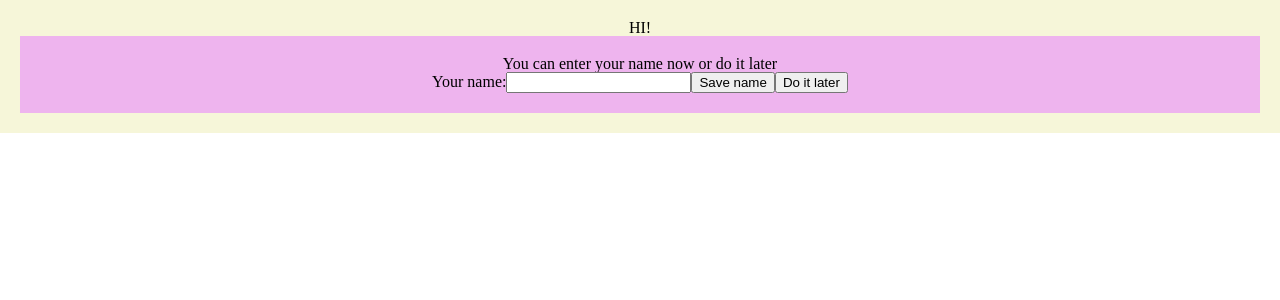
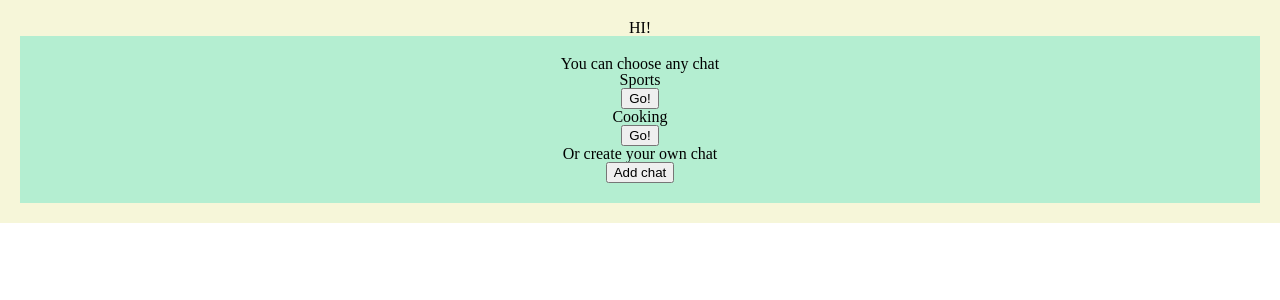
Before and after one commit to ChattProject/chatterease, a React (Create React App) app: page /chats in a window 1280 px wide. Shown: the top 300 px of the page. Built offline with nearby package versions, Linux system fonts and the light colour scheme.

Commit message:
Add react router

```diff
--- a/package.json
+++ b/package.json
@@ -10,8 +10,10 @@
     "react": "^18.2.0",
     "react-dom": "^18.2.0",
     "react-redux": "^8.1.2",
+    "react-router-dom": "^6.14.2",
     "react-scripts": "5.0.1",
     "redux": "^4.2.1",
+    "use-history": "^1.4.1",
     "web-vitals": "^2.1.4"
   },
   "scripts": {
--- a/src/App.jsx
+++ b/src/App.jsx
@@ -1,19 +1,36 @@
 import "./App.css";
 import "./_reset.css";
-import { useEffect, useState } from "react";
-import { EnterWindow } from "./components/EnterWindow/EnterWindow";
+import { useState } from "react";
 import { ChatList } from "./components/ChatList/ChatList";
 import { useDispatch, useSelector } from "react-redux";
+import { Navigate, Route, Routes } from "react-router-dom";
+import { Home } from "./components/Home/Home";
+import { NewChat } from "./components/NewChat/NewChat";
+import { addChat, addMessage } from "./actions/actions";
+import { Chat } from "./components/Chat/Chat";
 
 function App() {
   const allChats = useSelector((state) => state);
   const dispatch = useDispatch();
 
-  const [enter, setEnter] = useState(false);
   const [userName, setUserName] = useState("none");
+  const [selectedChatIndex, setSelectedChatIndex] = useState(null);
 
   const removeUserName = () => {
     setUserName("");
+  };
+
+  const addNewChat = (title) => {
+    const newChat = {
+      id: Date.now(),
+      title: title,
+      messages: [],
+    };
+    dispatch(addChat(newChat));
+  };
+
+  const addMessageToChat = (message) => {
+    dispatch(addMessage(selectedChatIndex, message));
   };
 
   return (
@@ -22,25 +39,51 @@ function App() {
         <div>
           HI{userName === "none" || userName === "" ? "!" : `, ${userName}!`}
         </div>
-        {(userName !== "none" && userName !== "") && (
+        {userName !== "none" && userName !== "" && (
           <button onClick={removeUserName}>Quit</button>
         )}
       </header>
-      {!enter ? (
-        <EnterWindow
-          setEnter={setEnter}
+      <Routes>
+        <Route
+          exact
+          path="/"
+          element={
+            <Home
               userName={userName}
               setUserName={setUserName}
+              allChats={allChats}
             />
-      ) : (
-        <>
+          }
+        />
+        <Route path="/home" element={<Navigate to="" replace />} />
+        <Route
+          exact
+          path="/chats"
+          element={
             <ChatList
               chatsList={allChats}
+              setSelectedChatIndex={setSelectedChatIndex}
+            />
+          }
+        />
+        <Route
+          exact
+          path="/newchat"
+          element={<NewChat addNewChat={addNewChat} />}
+        />
+        <Route
+          exact
+          path="/chat/:chatTitle"
+          element={
+            <Chat
+              messages={allChats[selectedChatIndex]?.messages}
               userName={userName}
               setUserName={setUserName}
+              addMessageToChat={addMessageToChat}
             />
-        </>
-      )}
+          }
+        />
+      </Routes>
     </div>
   );
 }
--- a/src/components/Chat/Chat.jsx
+++ b/src/components/Chat/Chat.jsx
@@ -1,9 +1,10 @@
 import { useState } from "react";
-import './Chat.css';
+import "./Chat.css";
 import { InputMessage } from "../InputMessage/InputMessage";
 import { ShowMessage } from "../ShowMessage/ShowMessage";
+import { Link } from "react-router-dom";
 
-export const Chat = ({ list, userName, setUserName, addMessageToChat }) => {
+export const Chat = ({ messages, userName, setUserName, addMessageToChat }) => {
   const [message, setMessage] = useState("");
   const [userNameTemporary, setUserNameTemporary] = useState("");
 
@@ -11,8 +12,13 @@ export const Chat = ({ list, userName, setUserName, addMessageToChat }) => {
     <>
       {" "}
       <div className="Chat">
+        <Link to={"/chats"}>
+          <button>
+            Go back
+          </button>
+        </Link>
         <ShowMessage
-          messages={list}
+          messages={messages}
           message={message}
           userName={userName}
           userNameTemporary={userNameTemporary}
--- a/src/components/ChatList/ChatList.jsx
+++ b/src/components/ChatList/ChatList.jsx
@@ -1,30 +1,10 @@
-import './ChatList.css';
-import { useState } from "react";
-import { Chat } from "../Chat/Chat";
-import { useDispatch } from "react-redux";
-import { addChat, addMessage } from "../../actions/actions";
-import { NewChat } from "../NewChat/NewChat";
+import "./ChatList.css";
+import { Link } from "react-router-dom";
 
-export const ChatList = ({ chatsList, userName, setUserName }) => {
-  const [selectedChatIndex, setSelectedChatIndex] = useState(null);
-  const [newChatCheck, setNewChatCheck] = useState(false);
-
-  console.log(chatsList, "list");
-  const dispatch = useDispatch();
-
-  const addMessageToChat = (message) => {
-    dispatch(addMessage(selectedChatIndex, message));
-  };
-
-  const addNewChat = (title) => {
-    const newChat = {
-      id: Date.now(),
-      title: title,
-      messages: [],
-    };
-    dispatch(addChat(newChat));
-  };
-
+export const ChatList = ({
+  chatsList,
+  setSelectedChatIndex,
+}) => {
   const handleGoButtonClick = (index) => {
     setSelectedChatIndex(index);
   };
@@ -38,23 +18,20 @@ export const ChatList = ({ chatsList, userName, setUserName }) => {
             {chatsList.map((chat, index) => (
               <li key={chat.id}>
                 <div>{chat.title}</div>
-                <button onClick={() => handleGoButtonClick(index)}>Go!</button>
+                <Link to={`/chat/${chat.title.toLowerCase()}`}>
+                  <button onClick={() => handleGoButtonClick(index)}>
+                    Go!
+                  </button>
+                </Link>
               </li>
             ))}
           </ul>
           <div>
             <div>Or create your own chat</div>
-            <button onClick={() => setNewChatCheck(true)}>Add chat</button>
-            {newChatCheck && <NewChat addNewChat={addNewChat} setNewChatCheck={setNewChatCheck}/>}
+            <Link to={"/newchat"}>
+              <button>Add chat</button>
+            </Link>
           </div>
-          {selectedChatIndex !== null && (
-            <Chat
-              list={chatsList[selectedChatIndex].messages}
-              userName={userName}
-              setUserName={setUserName}
-              addMessageToChat={addMessageToChat}
-            />
-          )}
         </div>
       </div>
     </>
--- a/src/components/EnterWindow/EnterWindow.jsx
+++ b/src/components/EnterWindow/EnterWindow.jsx
@@ -1,5 +1,6 @@
 import React, { useState } from "react";
 import "./EnterWindow.css";
+import { Link } from "react-router-dom";
 
 export const EnterWindow = ({ setEnter, userName, setUserName }) => {
   const [inputName, setInputName] = useState("");
@@ -38,10 +39,14 @@ export const EnterWindow = ({ setEnter, userName, setUserName }) => {
           value={inputName}
           onChange={handleInputChange}
         />
-        <button type="submit">Save name</button>
-        <button type="button" onClick={handleDontSetUserName}>
-          Do it later
-        </button>
+        <Link to={"/chats"}>
+          <button type="submit">Save name</button>
+        </Link>
+        <Link to={"/chats"}>
+          <button type="button" onClick={handleDontSetUserName}>
+            Do it later
+          </button>
+        </Link>
       </form>
     </div>
   );
--- /dev/null
+++ b/src/components/Home/Home.jsx
@@ -0,0 +1,18 @@
+import { useState } from "react";
+import { EnterWindow } from "../EnterWindow/EnterWindow";
+
+export const Home = ({ userName, setUserName, allChats }) => {
+  const [enter, setEnter] = useState(false);
+
+  return (
+    <>
+      {!enter && (
+        <EnterWindow
+          setEnter={setEnter}
+          userName={userName}
+          setUserName={setUserName}
+        />
+      )}
+    </>
+  );
+};
--- a/src/components/InputMessage/InputMessage.jsx
+++ b/src/components/InputMessage/InputMessage.jsx
@@ -1,4 +1,4 @@
-import React, { useState } from "react";
+import React from "react";
 import "./InputMessage.css";
 
 export const InputMessage = ({
--- a/src/components/NewChat/NewChat.jsx
+++ b/src/components/NewChat/NewChat.jsx
@@ -1,8 +1,10 @@
+import { useNavigate } from 'react-router-dom';
 import "./NewChat.css";
 import { useState } from "react";
 
-export const NewChat = ({ addNewChat, setNewChatCheck }) => {
+export const NewChat = ({ addNewChat }) => {
   const [newChatTitle, setNewChatTitle] = useState("");
+  const history = useNavigate();
 
   const handleSetNewChatTitle = (event) => {
     setNewChatTitle(event.target.value);
@@ -13,7 +15,7 @@ export const NewChat = ({ addNewChat, setNewChatCheck }) => {
     if (newChatTitle.trim() !== "") {
       addNewChat(newChatTitle);
       setNewChatTitle("");
-      setNewChatCheck(false);
+      history("/chats");
     }
   };
 
--- a/src/index.js
+++ b/src/index.js
@@ -1,19 +1,19 @@
-import React from 'react';
-import ReactDOM from 'react-dom/client';
+import React from "react";
+import ReactDOM from "react-dom/client";
 import { Provider } from "react-redux";
 import store from "./store";
-import './index.css';
-import reportWebVitals from './reportWebVitals';
-import App from './App';
+import "./index.css";
+import reportWebVitals from "./reportWebVitals";
+import App from "./App";
+import { BrowserRouter as Router } from 'react-router-dom';
 
-const root = ReactDOM.createRoot(document.getElementById('root'));
+const root = ReactDOM.createRoot(document.getElementById("root"));
 root.render(
   <Provider store={store}>
-    <App />
-  </Provider>,
+    <Router>
+      <App />
+    </Router>
+  </Provider>
 );
 
-// If you want to start measuring performance in your app, pass a function
-// to log results (for example: reportWebVitals(console.log))
-// or send to an analytics endpoint. Learn more: https://bit.ly/CRA-vitals
 reportWebVitals();
```
Also changed, not shown: 1 other file (tests, documents, lock files or other folders). Lines whose indentation alone changed are shown as unchanged.
